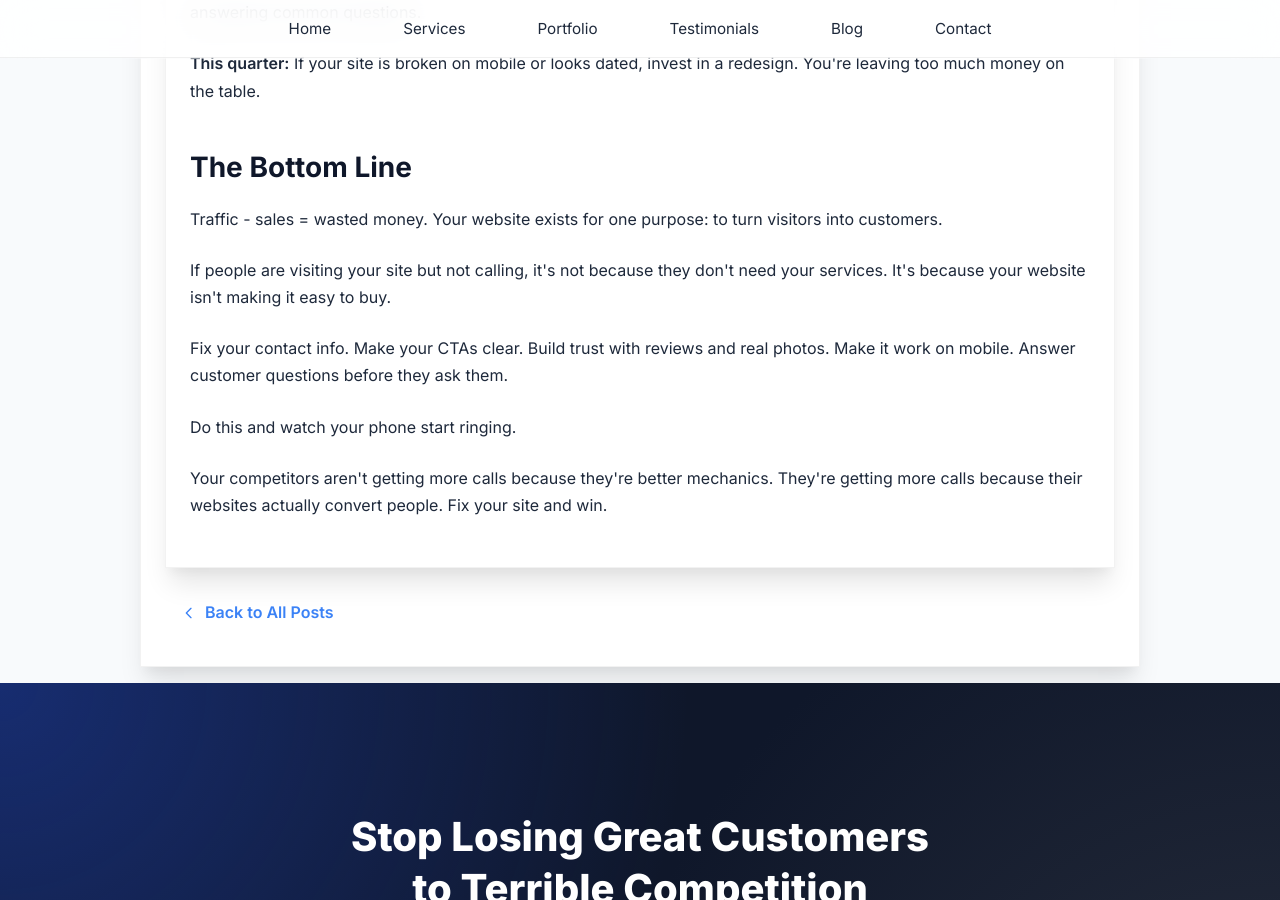
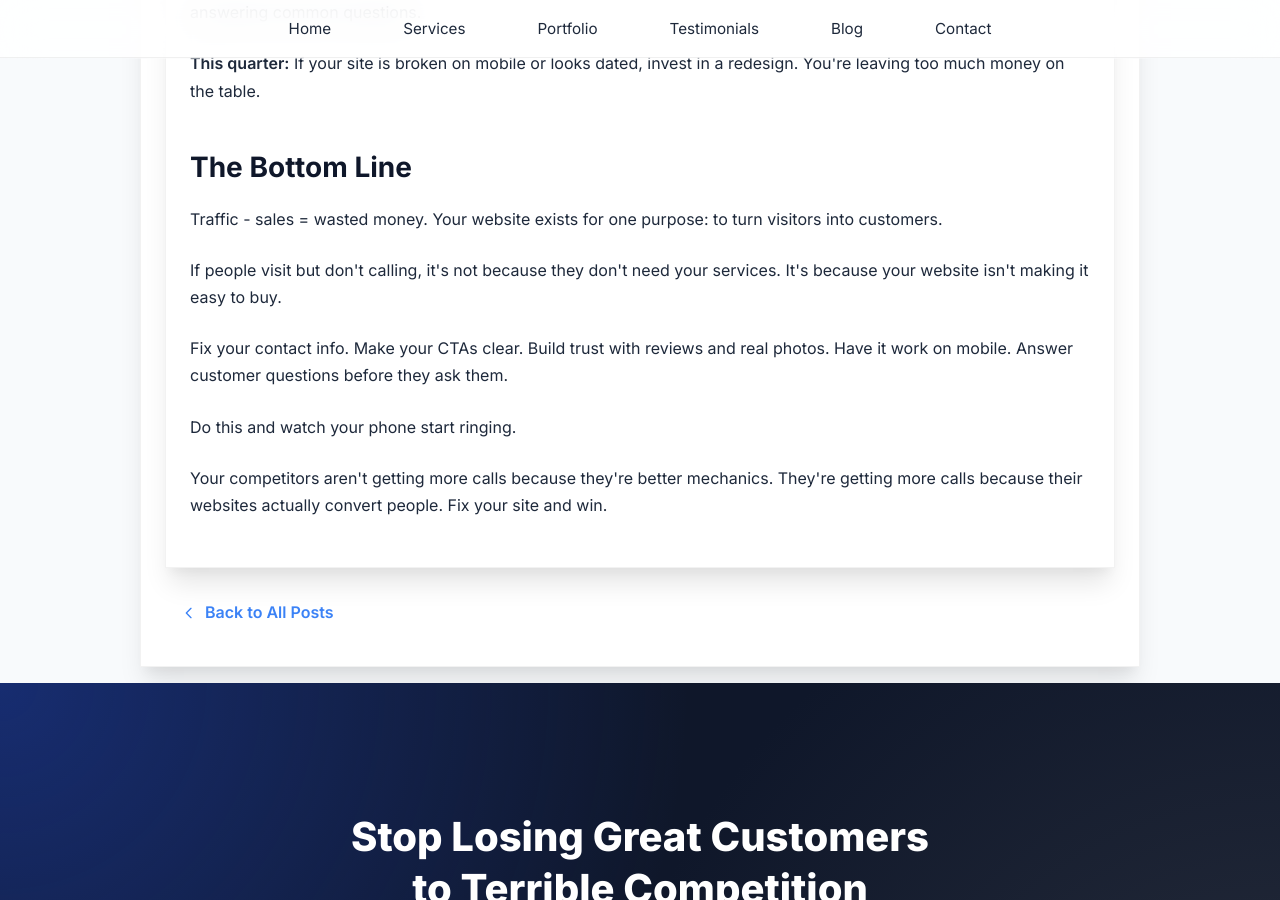
Before and after one commit to JamesBrownR/MeetingSurge, a Jekyll site: the page built from _posts/2025-12-20-website-not-getting-calls.md, in a window 1280 px wide and 900 px high, scrolled down 6154 px. Built offline with Jekyll 4.4.1, drawn with Linux system fonts in a browser that asks for light colours; some of the changed text lies outside the part shown.

Commit message:
Update 2025-12-20-website-not-getting-calls.md

```diff
--- a/_posts/2025-12-20-website-not-getting-calls.md
+++ b/_posts/2025-12-20-website-not-getting-calls.md
@@ -41,7 +41,7 @@
 <p>Overwhelming customers is the best way to lose them.</p>
 <p><strong>How to fix your services page:</strong> List your most popular services first {oil change, brake repair, diagnostics, inspections}. Give each service its own section or card. Include a brief description {2-3 sentences max}. If you want, show starting prices or price ranges. Add a "Book This Service" button for each one.</p>
 <p>And for the love of business, organize your services into categories {if you offer a lot}: "Routine Maintenance," "Engine Repair," "Brake Services," "Electrical," etc.</p>
-<p>Make it scannable. Make it clear. Make it easy.</p>
+<p>It's scannable. It's clear. It's simple.</p>
 
 <h2>Your Website Loads Like It's 2005</h2>
 <p>Every extra second your site takes to load, you lose customers. <strong>Literally.</strong></p>
@@ -103,7 +103,7 @@
 
 <h2>The Bottom Line</h2>
 <p>Traffic - sales = wasted money. Your website exists for one purpose: to turn visitors into customers.</p>
-<p>If people are visiting your site but not calling, it's not because they don't need your services. It's because your website isn't making it easy to buy.</p>
-<p>Fix your contact info. Make your CTAs clear. Build trust with reviews and real photos. Make it work on mobile. Answer customer questions before they ask them.</p>
+<p>If people visit but don't calling, it's not because they don't need your services. It's because your website isn't making it easy to buy.</p>
+<p>Fix your contact info. Make your CTAs clear. Build trust with reviews and real photos. Have it work on mobile. Answer customer questions before they ask them.</p>
 <p>Do this and watch your phone start ringing.</p>
 <p>Your competitors aren't getting more calls because they're better mechanics. They're getting more calls because their websites actually convert people. Fix your site and win.</p>
```
